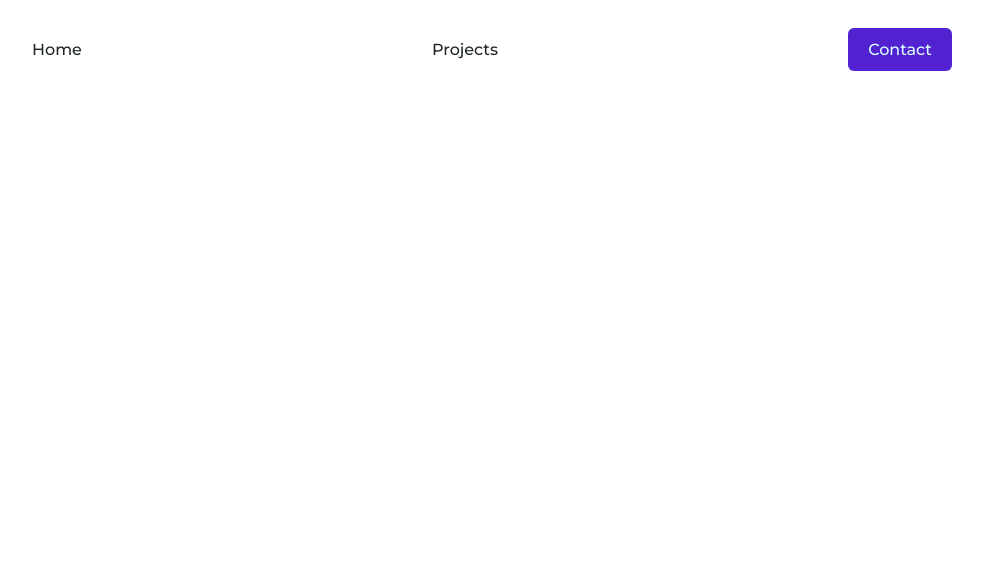
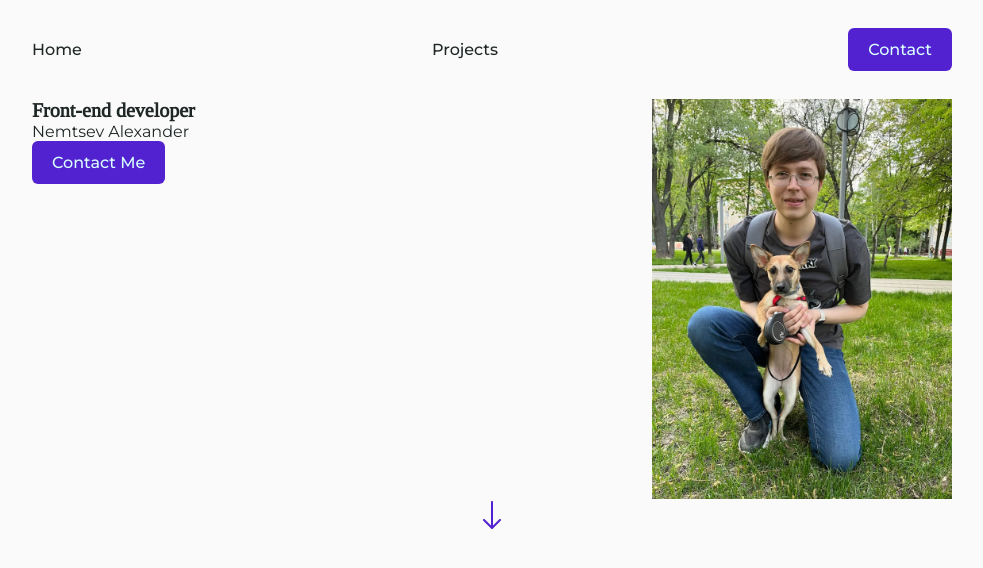
Before and after one commit to AlexNemtsev/portfolio, a React (Vite) app: page / in a window 1280 px wide. Shown: the top 568 px of the page, without its empty margins (148-1131 px from the left). Built offline with nearby package versions, Linux system fonts and the light colour scheme.

Commit message:
feat: add Main layout

```diff
--- a/src/App.tsx
+++ b/src/App.tsx
@@ -1,9 +1,11 @@
 import { Header } from './layout/Header';
+import { Main } from './layout/Main';
 
 function App() {
   return (
     <>
-      <Header></Header>
+      <Header />
+      <Main />
     </>
   );
 }
--- /dev/null
+++ b/src/components/FlexWrapper.tsx
@@ -0,0 +1,23 @@
+import styled, { css } from 'styled-components';
+
+interface FlexWrapperProps {
+  $direction?: string;
+  $justify?: string;
+  $align?: string;
+  $wrap?: string;
+  $isContainer?: boolean;
+}
+
+export const FlexWrapper = styled.div<FlexWrapperProps>`
+  display: flex;
+  flex-direction: ${(props) => props.$direction ?? 'row'};
+  justify-content: ${(props) => props.$justify ?? 'flex-start'};
+  align-items: ${(props) => props.$align ?? 'stretch'};
+  flex-wrap: ${(props) => props.$wrap ?? 'nowrap'};
+
+  ${(props) =>
+    props.$isContainer &&
+    css`
+      margin: 0 180px;
+    `}
+`;
--- a/src/components/Menu.tsx
+++ b/src/components/Menu.tsx
@@ -12,7 +12,7 @@ export const Menu = () => {
           <StyledLink href="">Projects</StyledLink>
         </li>
         <li>
-          <StyledLink href="" filled="true">
+          <StyledLink href="" $filled="true">
             Contact
           </StyledLink>
         </li>
--- a/src/components/StyledLink.tsx
+++ b/src/components/StyledLink.tsx
@@ -1,7 +1,7 @@
 import styled, { css } from 'styled-components';
 
 interface StyledLinkProps {
-  filled?: string;
+  $filled?: boolean;
 }
 
 export const StyledLink = styled.a<StyledLinkProps>`
@@ -10,7 +10,7 @@ export const StyledLink = styled.a<StyledLinkProps>`
   font-weight: 500;
 
   ${(props) =>
-    props.filled &&
+    props.$filled &&
     css`
       background-color: #5222d0;
       color: #dbffff;
--- a/src/index.css
+++ b/src/index.css
@@ -8,4 +8,5 @@
 
 body {
   margin: 0 auto;
+  background-color: #FAFAFA;
 }
--- /dev/null
+++ b/src/layout/Main.tsx
@@ -0,0 +1,37 @@
+import styled from 'styled-components';
+import photo from '../assets/images/photo.webp';
+import { FlexWrapper } from '../components/FlexWrapper';
+import { StyledLink } from '../components/StyledLink';
+import icons from '../assets/images/icons-sprite.svg';
+
+export const Main = () => {
+  return (
+    <>
+      <FlexWrapper $justify="space-between" $isContainer>
+        <FlexWrapper $direction="column" $align="flex-start">
+          <MainHeader>Front-end developer</MainHeader>
+          <span>Nemtsev Alexander</span>
+          <StyledLink $filled>Contact Me</StyledLink>
+        </FlexWrapper>
+        <StyledPhoto src={photo} alt="My photo" />
+      </FlexWrapper>
+      <FlexWrapper $justify="center">
+        <a href="">
+          <svg width="32" height="32">
+            <use xlinkHref={`${icons}#arrow`}></use>
+          </svg>
+        </a>
+      </FlexWrapper>
+    </>
+  );
+};
+
+const StyledPhoto = styled.img`
+  height: 400px;
+`;
+
+const MainHeader = styled.h1`
+  font-family: Tinos, serif;
+  font-size: 20px;
+  margin: 0;
+`;
```
Also changed, not shown: src/assets/images/photo.jpg (added), src/assets/images/photo.webp (added).
